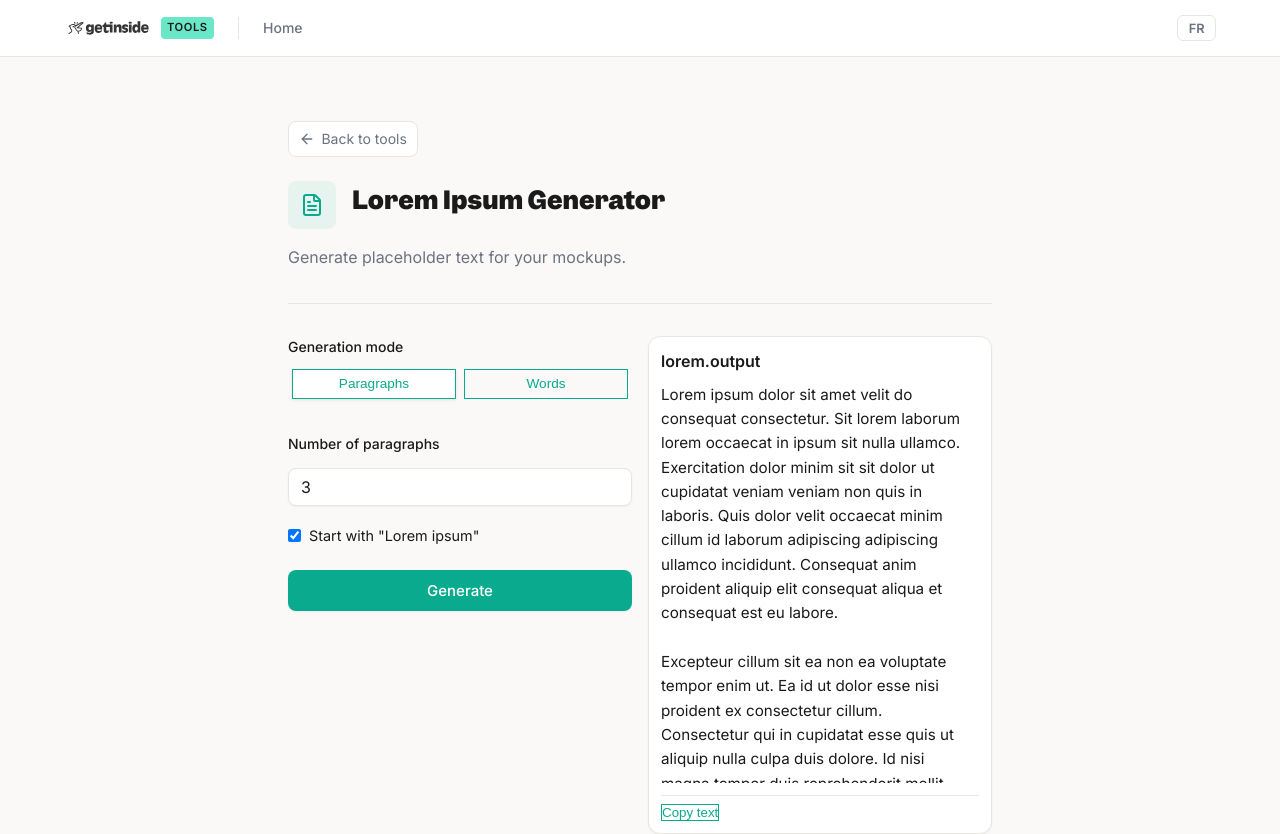
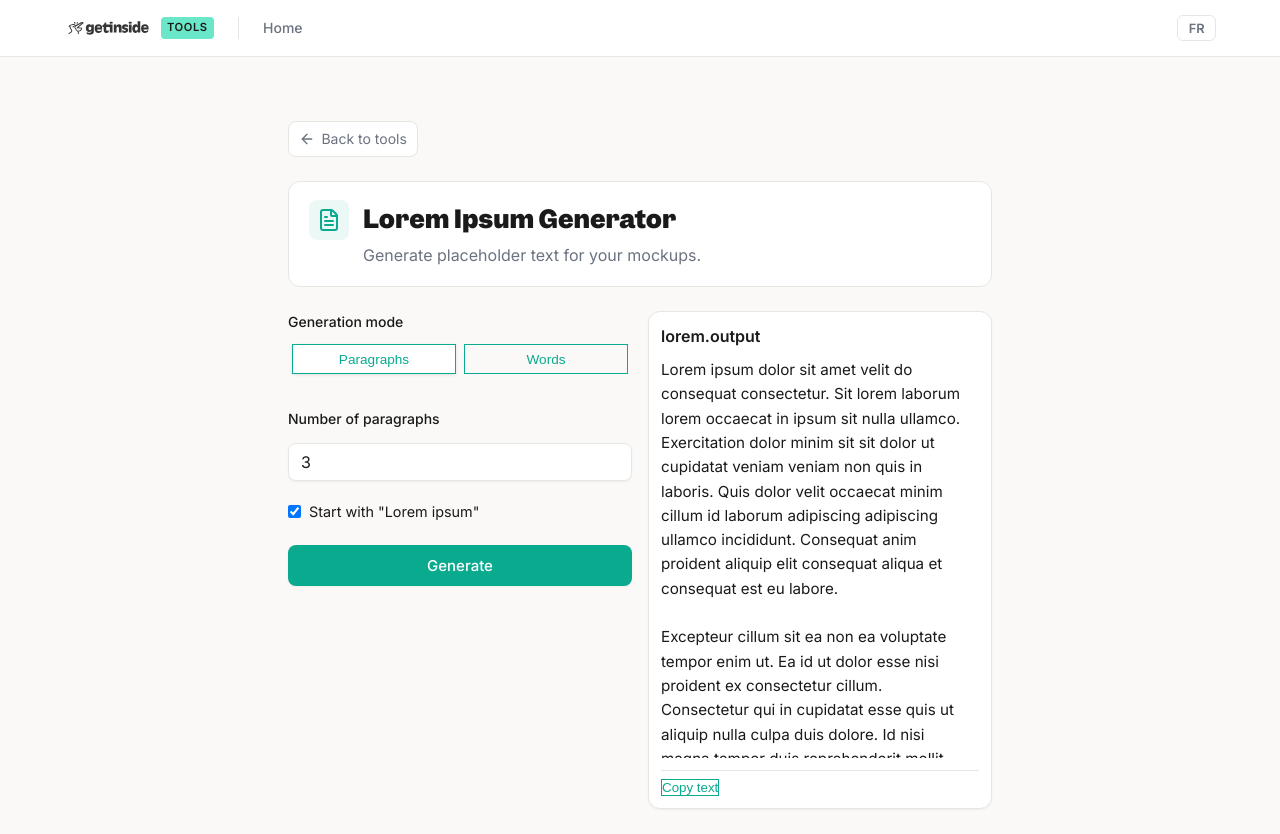
Before and after one commit to getinside-ops/tools, a Vue app: page /#/lorem in a window 1280 px wide. Shown: the top 834 px of the page. Built offline with nearby package versions, Linux system fonts and the light colour scheme.

Commit message:
feat: enhance ToolPageLayout with header card, category badge, and about panel
Co-Authored-By: Claude Sonnet 4.6 <noreply@anthropic.com>

```diff
--- a/src/components/ToolPageLayout.vue
+++ b/src/components/ToolPageLayout.vue
@@ -9,35 +9,38 @@
       {{ t('nav.back') }}
     </router-link>
 
-    <!-- Tool Header -->
-    <div class="tool-header">
-      <div class="tool-header-top">
+    <!-- Tool Header Card -->
+    <div class="tool-header-card">
       <div class="tool-icon" v-if="$slots.icon">
         <slot name="icon"></slot>
       </div>
       <div class="tool-title-section">
+        <div class="tool-title-row">
           <h1 class="tool-title">
             <slot name="title">{{ title }}</slot>
           </h1>
+          <span v-if="category" class="tool-category-badge" :class="`tool-category-badge--${category}`">
+            {{ t(`home.categories.${category}`) }}
+          </span>
+        </div>
         <p v-if="subtitle" class="tool-subtitle">{{ subtitle }}</p>
-        </div>
-      </div>
         <p class="tool-description">
           <slot name="description">{{ description }}</slot>
         </p>
       </div>
-
-    <!-- Divider -->
-    <div class="tool-divider"></div>
+    </div>
 
     <!-- Tool Content -->
     <div class="tool-content">
       <slot></slot>
     </div>
 
-    <!-- Pedagogic Section -->
-    <div v-if="$slots.pedagogic" class="tool-pedagogic">
-      <slot name="pedagogic"></slot>
+    <!-- About Panel -->
+    <div v-if="$slots.about" class="tool-about">
+      <div class="tool-about-label">
+        <span>{{ t('nav.about') }}</span>
+      </div>
+      <slot name="about"></slot>
     </div>
   </div>
 </template>
@@ -49,6 +52,7 @@ defineProps<{
   title?: string
   subtitle?: string
   description?: string
+  category?: 'print' | 'digital' | 'design'
 }>()
 
 const { t } = useI18n()
@@ -61,6 +65,7 @@ const { t } = useI18n()
   padding: 2rem 1.5rem 4rem;
 }
 
+/* Back Link */
 .tool-back-link {
   display: inline-flex;
   align-items: center;
@@ -92,20 +97,21 @@ const { t } = useI18n()
   background: rgba(10, 170, 142, 0.15);
 }
 
-.tool-header {
-  margin-bottom: 2rem;
-}
-
-.tool-header-top {
+/* Header Card */
+.tool-header-card {
+  background: var(--gi-surface);
+  border: 1px solid var(--gi-border);
+  border-radius: var(--gi-radius-lg);
+  padding: 1.125rem 1.25rem;
+  margin-bottom: 1.5rem;
   display: flex;
   align-items: flex-start;
-  gap: 1rem;
-  margin-bottom: 1rem;
+  gap: 0.875rem;
 }
 
 .tool-icon {
-  width: 48px;
-  height: 48px;
+  width: 40px;
+  height: 40px;
   background: var(--gi-brand-fade);
   color: var(--gi-brand);
   border-radius: var(--gi-radius-md);
@@ -116,7 +122,7 @@ const { t } = useI18n()
   transition: all var(--gi-transition-base) var(--gi-ease-bounce);
 }
 
-.tool-header:hover .tool-icon {
+.tool-header-card:hover .tool-icon {
   transform: scale(1.05);
   background: var(--gi-brand);
   color: white;
@@ -124,6 +130,15 @@ const { t } = useI18n()
 
 .tool-title-section {
   flex: 1;
+  min-width: 0;
+}
+
+.tool-title-row {
+  display: flex;
+  align-items: center;
+  gap: 0.5rem;
+  flex-wrap: wrap;
+  margin-bottom: 0.25rem;
 }
 
 .tool-title {
@@ -131,13 +146,39 @@ const { t } = useI18n()
   font-size: var(--gi-font-size-xl);
   font-weight: 700;
   color: var(--gi-text);
-  margin: 0 0 0.25rem 0;
+  margin: 0;
+}
+
+.tool-category-badge {
+  font-size: 0.6875rem;
+  font-weight: 700;
+  border-radius: var(--gi-radius-pill);
+  padding: 2px 10px;
+  text-transform: uppercase;
+  letter-spacing: 0.05em;
+  flex-shrink: 0;
+  white-space: nowrap;
+}
+
+.tool-category-badge--print {
+  background: var(--gi-brand-fade);
+  color: var(--gi-brand);
+}
+
+.tool-category-badge--digital {
+  background: var(--gi-tint-blue-bg);
+  color: var(--gi-tint-blue-text);
+}
+
+.tool-category-badge--design {
+  background: var(--gi-tint-purple-bg);
+  color: var(--gi-tint-purple-text);
 }
 
 .tool-subtitle {
   font-size: var(--gi-font-size-sm);
   color: var(--gi-text-muted);
-  margin: 0;
+  margin: 0 0 0.25rem;
 }
 
 .tool-description {
@@ -147,17 +188,49 @@ const { t } = useI18n()
   margin: 0;
 }
 
-.tool-divider {
-  height: 1px;
-  background: var(--gi-border);
-  margin: 2rem 0;
+/* Content */
+.tool-content {
+  margin-bottom: 1.5rem;
 }
 
-.tool-content {
-  margin-bottom: 2rem;
+/* About Panel */
+.tool-about {
+  background: var(--gi-surface);
+  border: 1px solid var(--gi-border);
+  border-radius: var(--gi-radius-lg);
+  padding: 1.25rem;
+  margin-top: 2rem;
 }
 
-.tool-pedagogic {
-  margin-top: 3rem;
+.tool-about-label {
+  display: flex;
+  align-items: center;
+  gap: 0.5rem;
+  margin-bottom: 0.75rem;
+}
+
+.tool-about-label::before {
+  content: '';
+  display: block;
+  width: 3px;
+  height: 1rem;
+  background: var(--gi-brand);
+  border-radius: 2px;
+  flex-shrink: 0;
+}
+
+.tool-about-label span {
+  font-size: 0.6875rem;
+  font-weight: 700;
+  text-transform: uppercase;
+  letter-spacing: 0.07em;
+  color: var(--gi-text);
+}
+
+.tool-about :deep(p) {
+  font-size: var(--gi-font-size-sm);
+  color: var(--gi-text-muted);
+  line-height: 1.7;
+  margin: 0;
 }
 </style>
```
Lines whose indentation alone changed are shown as unchanged.
